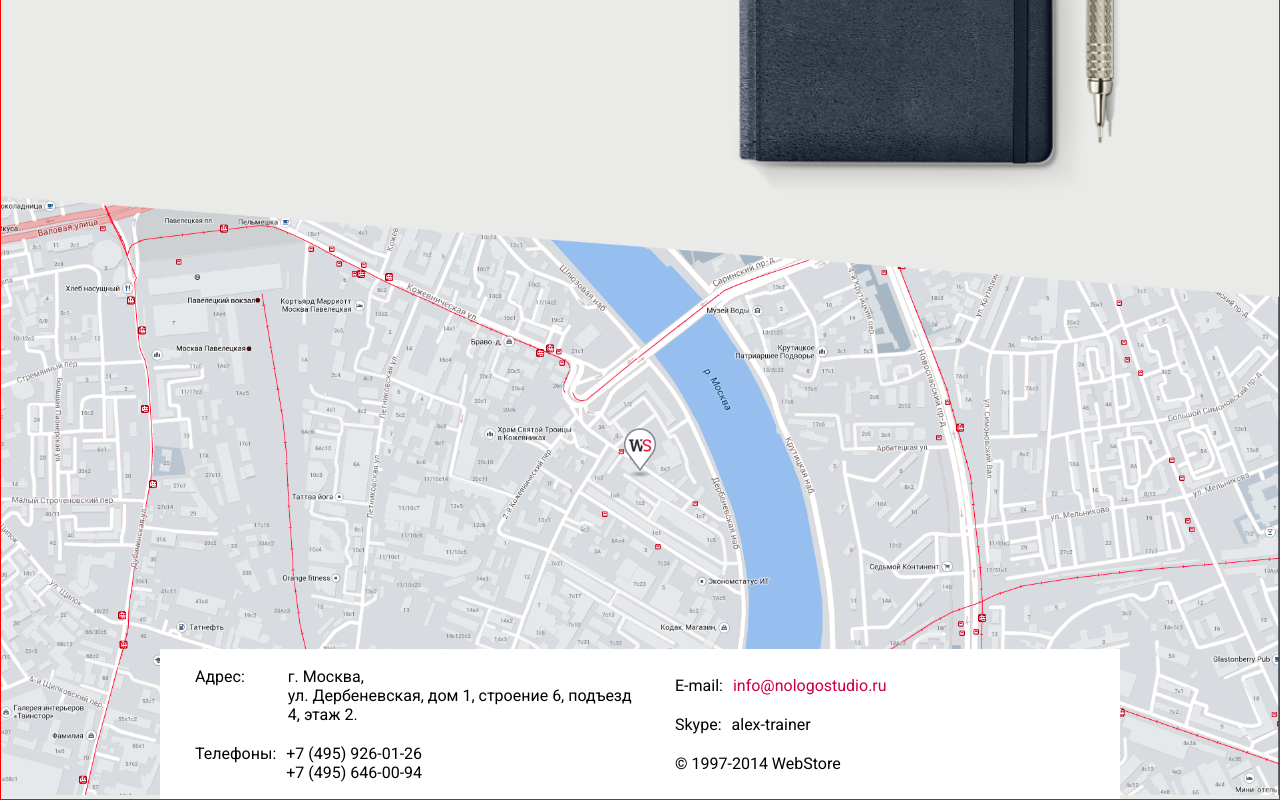
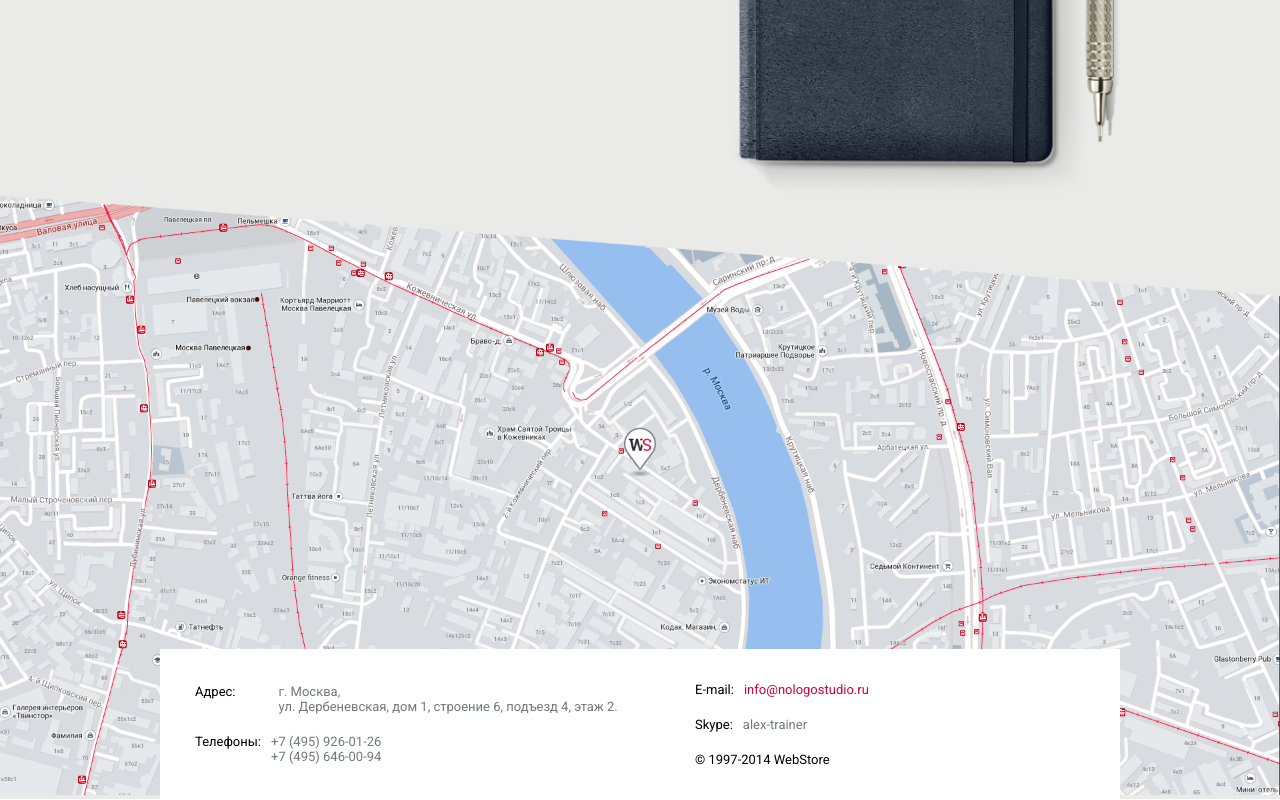
Before and after one commit to TearsOprah/NLS-test, a React (Vite) app: page / in a window 1280 px wide. Shown: the part 1903-2703 px from the top of the page. Built offline with nearby package versions, Linux system fonts and the light colour scheme.

Commit message:
feat: верстка footer

```diff
--- a/src/App.css
+++ b/src/App.css
@@ -3,5 +3,4 @@
   display: flex;
   flex-direction: column;
   align-items: center;
-  border: 1px solid red;
 }
--- a/src/components/footer/Footer.jsx
+++ b/src/components/footer/Footer.jsx
@@ -8,11 +8,11 @@ export default function Footer() {
         <div className={'footer__left-block'}>
           <div className={'footer__item'}>
             <p>Адрес:</p>
-            <p className={'footer__address'}>г. Москва,<br /> ул. Дербеневская, дом 1, строение 6, подъезд 4, этаж 2.</p>
+            <p className={'footer__address footer__light-text'}>г. Москва,<br /> ул. Дербеневская, дом 1, строение 6, подъезд 4, этаж 2.</p>
           </div>
           <div className={'footer__item'}>
             <p>Телефоны:</p>
-            <p>+7 (495) 926-01-26<br />+7 (495) 646-00-94</p>
+            <p className={'footer__light-text'}>+7 (495) 926-01-26<br />+7 (495) 646-00-94</p>
           </div>
         </div>
         <div className={'footer__right-block'}>
@@ -22,7 +22,7 @@ export default function Footer() {
           </div>
           <div className={'footer__item'}>
             <p>Skype:</p>
-            <p>alex-trainer</p>
+            <p className={'footer__light-text'}>alex-trainer</p>
           </div>
           <p className={'footer__item'}>© 1997-2014 WebStore</p>
         </div>
--- a/src/components/footer/Footer.scss
+++ b/src/components/footer/Footer.scss
@@ -23,6 +23,7 @@ $background-image: url('../../assets/map.png');
 
   display: grid;
   grid-template-columns: repeat(2, 1fr);
+  gap: 40px;
 }
 
 .footer__left-block {
@@ -43,6 +44,12 @@ $background-image: url('../../assets/map.png');
   margin-left: 35px;
   display: flex;
   gap: 10px;
+  font-size: 13px
+}
+
+.footer__light-text {
+  font-weight: 400;
+  color: #747780;
 }
 
 .footer__address {
```
